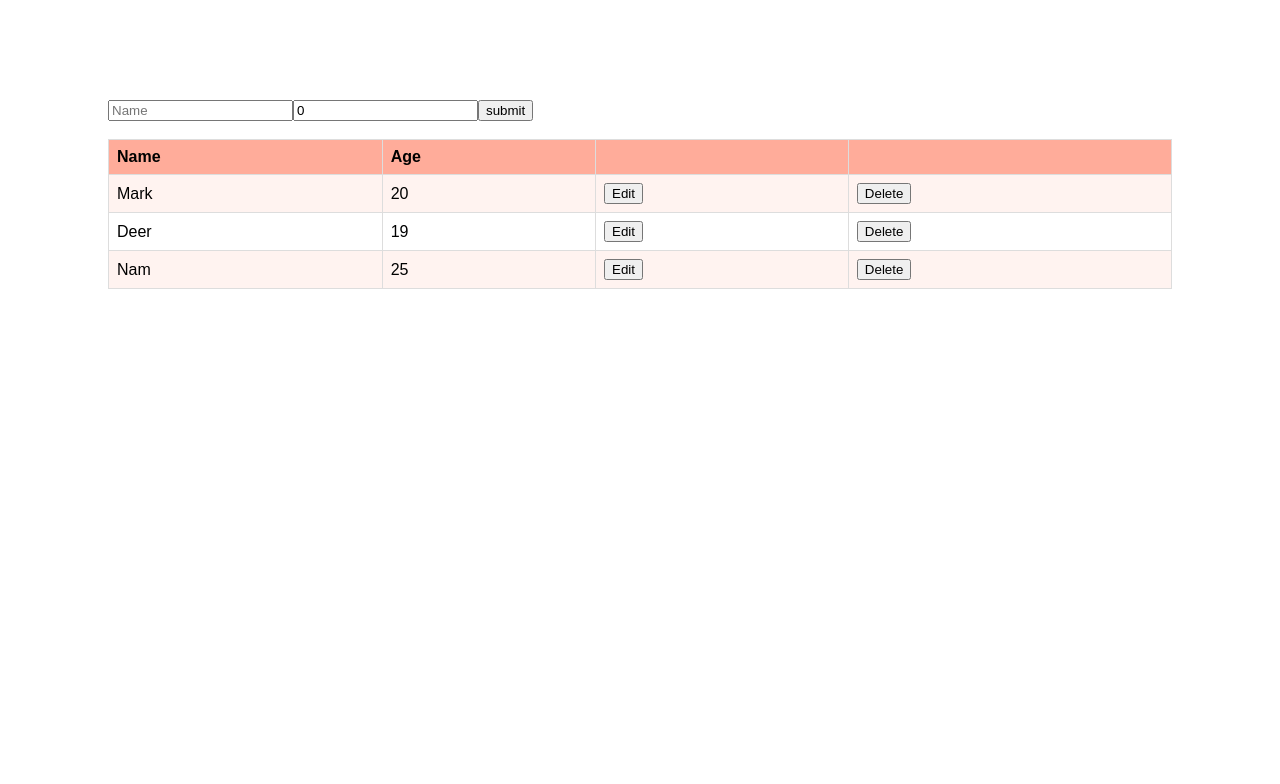
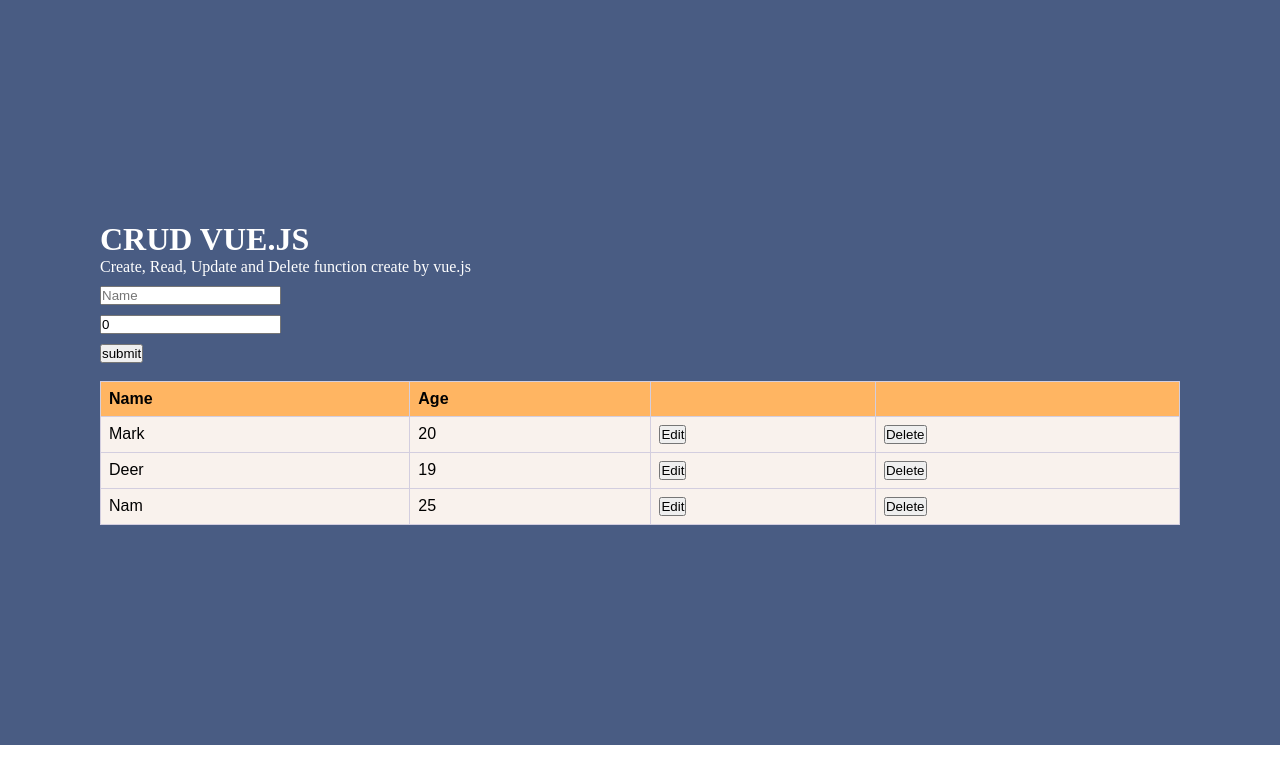
Before and after one commit to Bubblecrown/Practice-Vue, a Vue app: page / in a window 1280 px wide. Shown: the top 784 px of the page. Built offline with nearby package versions, Linux system fonts and the light colour scheme.

Commit message:
change: style

```diff
--- a/src/App.vue
+++ b/src/App.vue
@@ -1,4 +1,5 @@
-<template>
+<template >
+
 <div id="app">
 <!-- <input type="text" v-model="message">
 {{message}} -->
@@ -23,6 +24,7 @@
 	<button v-on:click="setActive">Active</button>
 </div> -->
 <div>
+	<message-component :info="detailInfo"/>
 	<input type="text" placeholder="Name" v-model="add.name">
 	<input type="number" placeholder="Age" v-model="add.age">
 	<button
@@ -51,12 +53,15 @@
 </template>
 
 <script>
+import MessageComponent from './components/MessageComponent.vue'
 
 
 export default {
+components: { MessageComponent },
 name: 'App',
 data (){
 return {
+	detailInfo: 'Create, Read, Update and Delete function create by vue.js',
 	add:
 	{
 		name:'',
@@ -165,9 +170,27 @@
 }
 </script>
 
-<style scoped>
+<style>
+*{
+	padding:0;
+	margin:0;
+	box-sizing:border-box;
+}
 #app{
-  margin:100px;
+	display: flex;
+	justify-content: center;
+	flex-direction: column;
+	padding:100px;
+	background: #495C83;
+	width: 100%;
+	height: 745px;
+	box-sizing:border-box;
+}
+
+input{
+	display: block;
+	margin:10px 0 10px 0;
+
 }
 .center{
 	text-align: center;
@@ -175,20 +198,27 @@
 
 table {
 	font-family: arial, sans-serif;
+	color: #000;
 	border-collapse: collapse;
 	width: 100%;
 }
 
 th{
-  background-color: #FFAC9A;
+	background-color: #FFB562;
 }
+
+td{
+	background:#F9F2ED;
+}
+
 td, th {
-  border: 1px solid #dddddd;
+	border: 1px solid #D3CEDF;
 	text-align: left;
 	padding: 8px;
 }
 
-tr:nth-child(even) {
+
+/* tr:nth-child(even) {
 background-color: #FFF3F0;
-}
+} */
 </style>
--- /dev/null
+++ b/src/components/MessageComponent.vue
@@ -0,0 +1,22 @@
+<template>
+    <div>
+        <h1>CRUD VUE.JS</h1>
+        <p>{{ info }}</p>
+        <!-- <h1>It's a test measage props</h1> -->
+    </div>
+</template>
+
+<script>
+export default {
+    name: 'messageComponent',
+    props: [
+        'info'
+    ],
+}
+</script>
+
+<style>
+h1, p{
+    color:#fff
+}
+</style>
```
Lines whose indentation alone changed are shown as unchanged.
